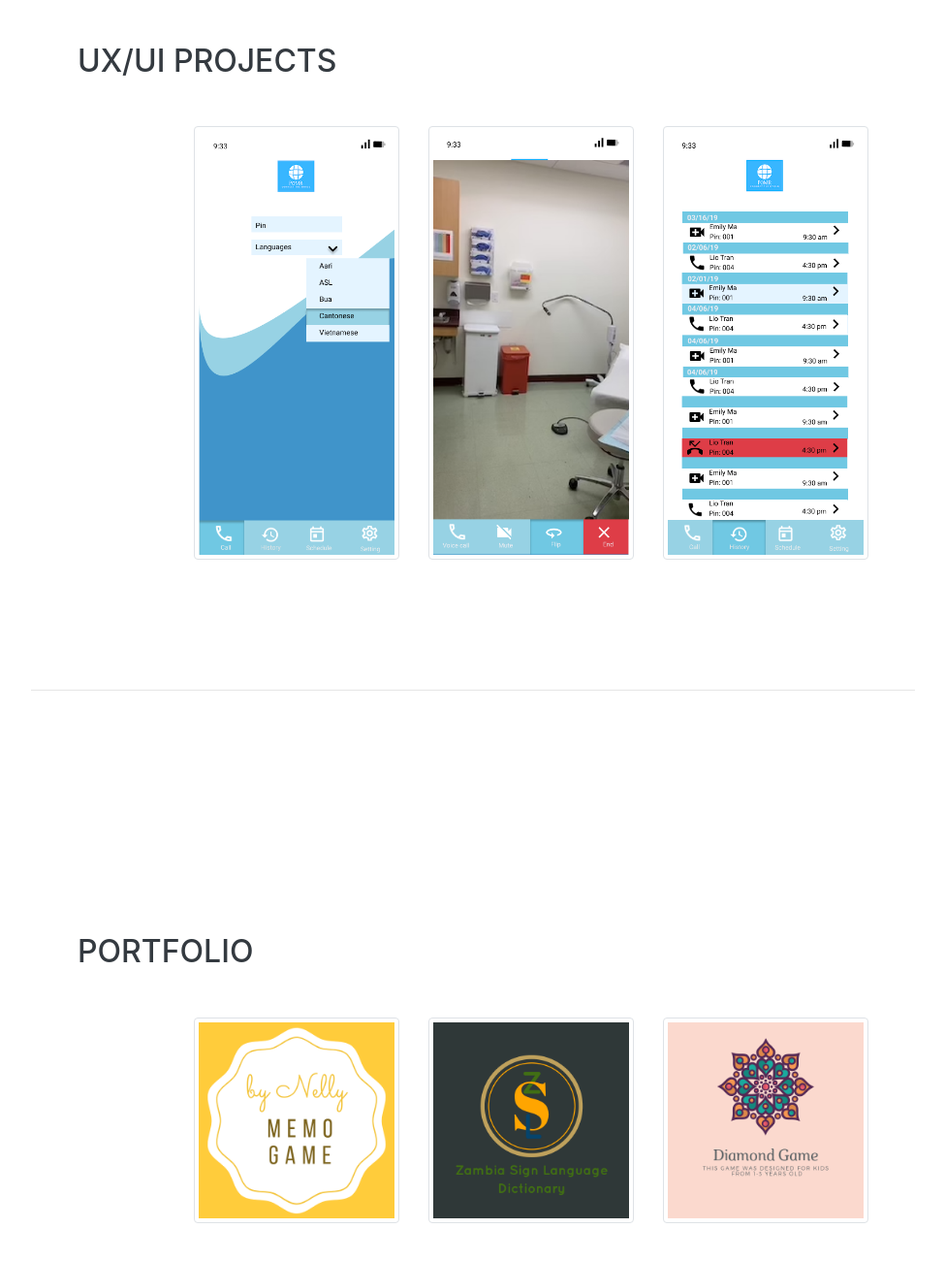
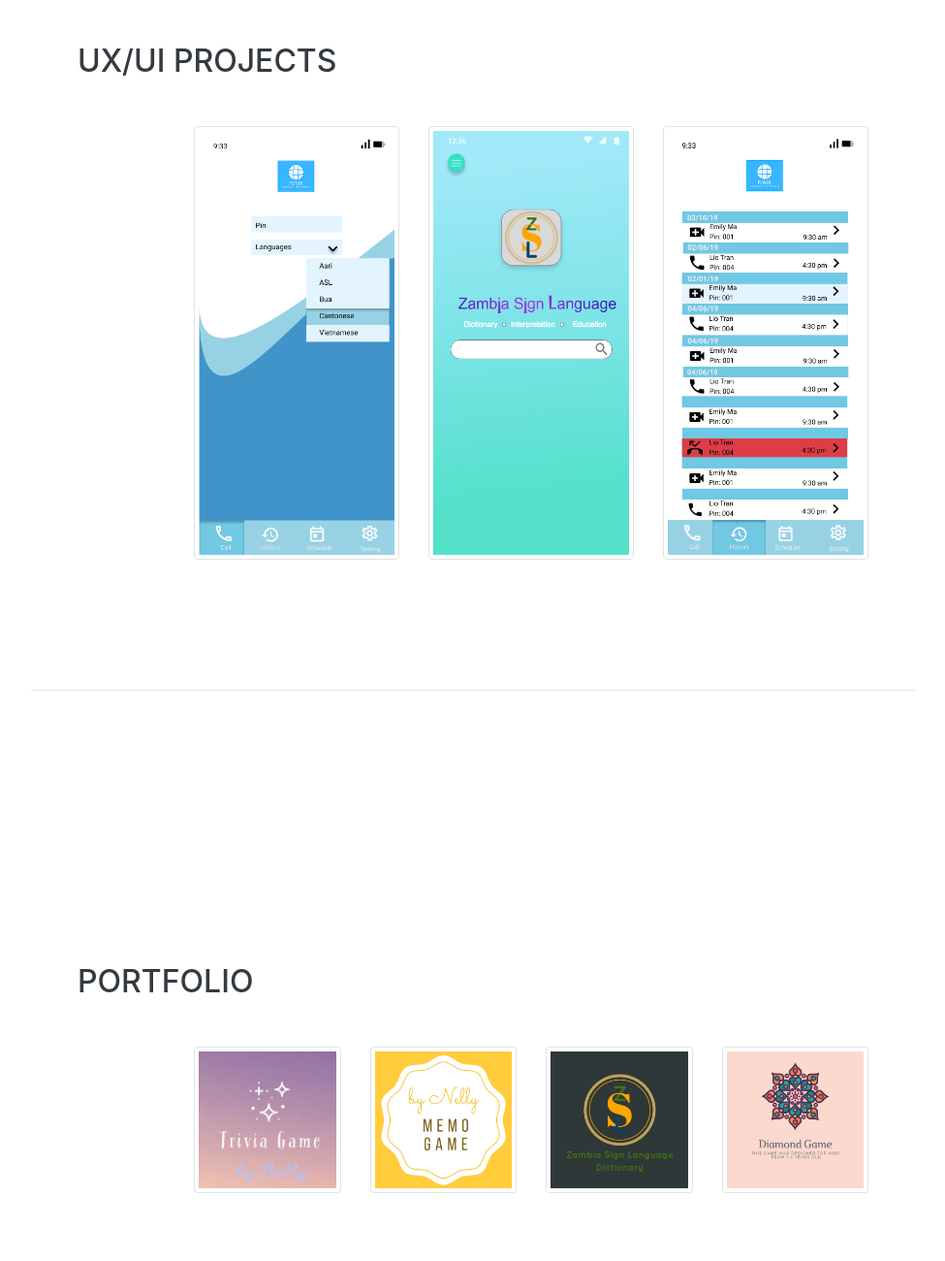
Before and after one commit to tranguyen123/NellyNguyen, a website with bundled scripts: page index.html in a window 1280 px wide. Shown: the part 3015-4315 px from the top of the page at 97% size, without its empty margins (288-1263 px from the left). Built offline with nearby package versions, Linux system fonts and the light colour scheme; a web font is replaced by a local one.

Commit message:
NellyNguyen

```diff
--- a/index.html
+++ b/index.html
@@ -282,7 +282,7 @@
 
                       <div class="col-sm-4">
                           <a  href="https://fierce-stream-25670.herokuapp.com/" target="_blank">
-                          <img src="img/iPhone X-3plus.png" class="img-thumbnail" alt="Cinque Terre">
+                          <img src="img/ZSL 1.png " class="img-thumbnail" alt="Cinque Terre">
                           </a>
                         </div>
                       <div class="col-sm-4">
@@ -346,17 +346,22 @@
         <h2 class="mb-5">Portfolio</h2>
         <ul class="fa-ul mb-0">
             <div class="row">
-                <div class="col-sm-4">
+                <div class="col-sm-3">
+                  <a  href="https://tranguyen123.github.io/Trivia-game/" target="_blank">
+                  <img src="img/trivia.jpg" class="img-thumbnail" alt="Cinque Terre" >
+                  </a>
+                </div>
+                <div class="col-sm-3">
                   <a  href="https://enigmatic-depths-81875.herokuapp.com/" target="_blank">
                   <img src="img/memo.png" class="img-thumbnail" alt="Cinque Terre" >
                   </a>
                 </div>
-                <div class="col-sm-4">
+                <div class="col-sm-3">
                   <a  href="https://fierce-stream-25670.herokuapp.com/" target="_blank">
                   <img src="img/ZSL.png" class="img-thumbnail" alt="Cinque Terre">
                   </a>
                 </div>
-                <div class="col-sm-4">
+                <div class="col-sm-3">
                     <a  href="https://tranguyen123.github.io/HW-Unit-4-Crystal-game/" target="_blank">
                   <img src="img/Diamond Game.png" class="img-thumbnail" alt="Cinque Terre">
                   </a>
--- a/package.json
+++ b/package.json
@@ -26,7 +26,7 @@
   ],
   "repository": {
     "type": "git",
-        "url": "https://github.com/BlackrockDigital/startbootstrap-resume.git"
+    "url": "git+https://github.com/BlackrockDigital/startbootstrap-resume.git"
   },
   "dependencies": {
     "@fortawesome/fontawesome-free": "5.8.1",
@@ -46,5 +46,6 @@
     "gulp-sass": "4.0.2",
     "gulp-uglify": "3.0.2",
     "merge-stream": "^1.0.1"
+  },
+  "main": "gulpfile.js"
 }
-}
```
Also changed, not shown: vendor/fontawesome-free/package.json (+8 -5 lines), img/Poses.png (added), img/ZSL 1.png (added), img/ZSL X-XS – 3.png (added), img/trivia.jpg (added), 1 other file. Lines whose indentation alone changed are shown as unchanged.
